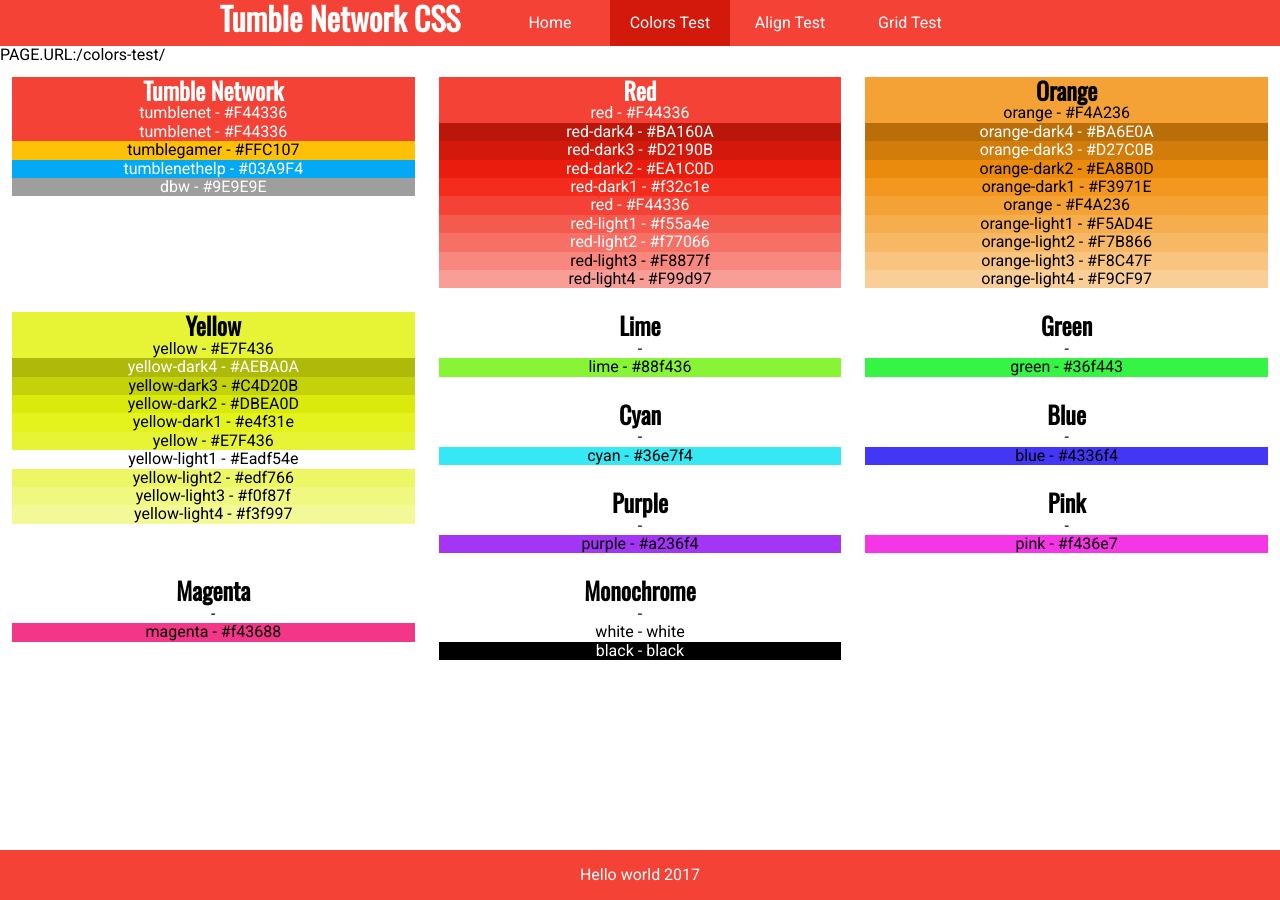
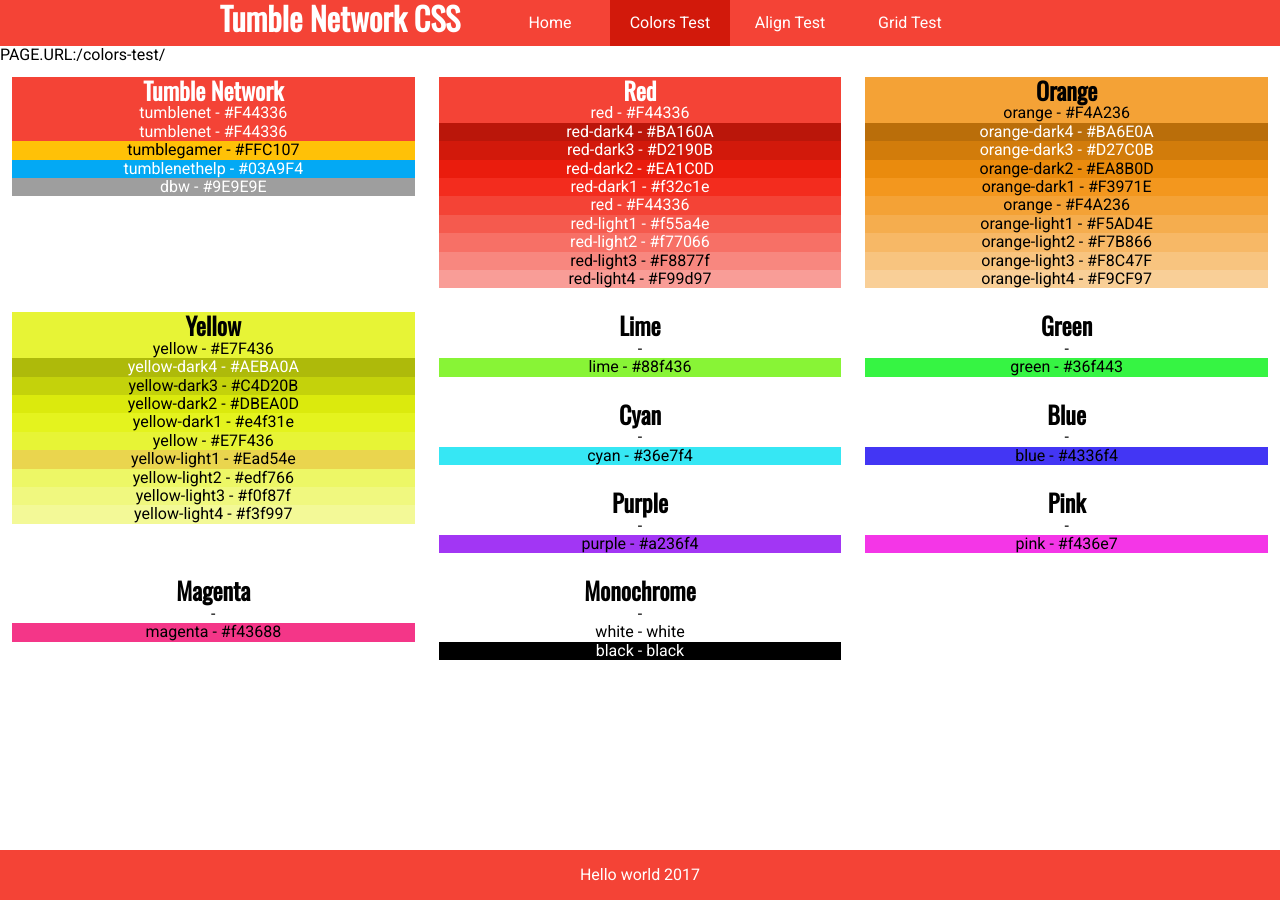
Before and after one commit to tumblenet/tumblenet-css, a Jekyll site: the page built from colors-test.html, in a window 1280 px wide. Built offline with Jekyll 4.4.1, drawn with Linux system fonts in a browser that asks for light colours.

Commit message:
Update css.yml

```diff
--- a/_data/css.yml
+++ b/_data/css.yml
@@ -87,7 +87,7 @@ colors:
    - name: "yellow"
      value: "#E7F436"
    - name: "yellow-light1"
-     value: "#Eadf54e"
+     value: "#Ead54e"
    - name: "yellow-light2"
      value: "#edf766"
    - name: "yellow-light3"
```
